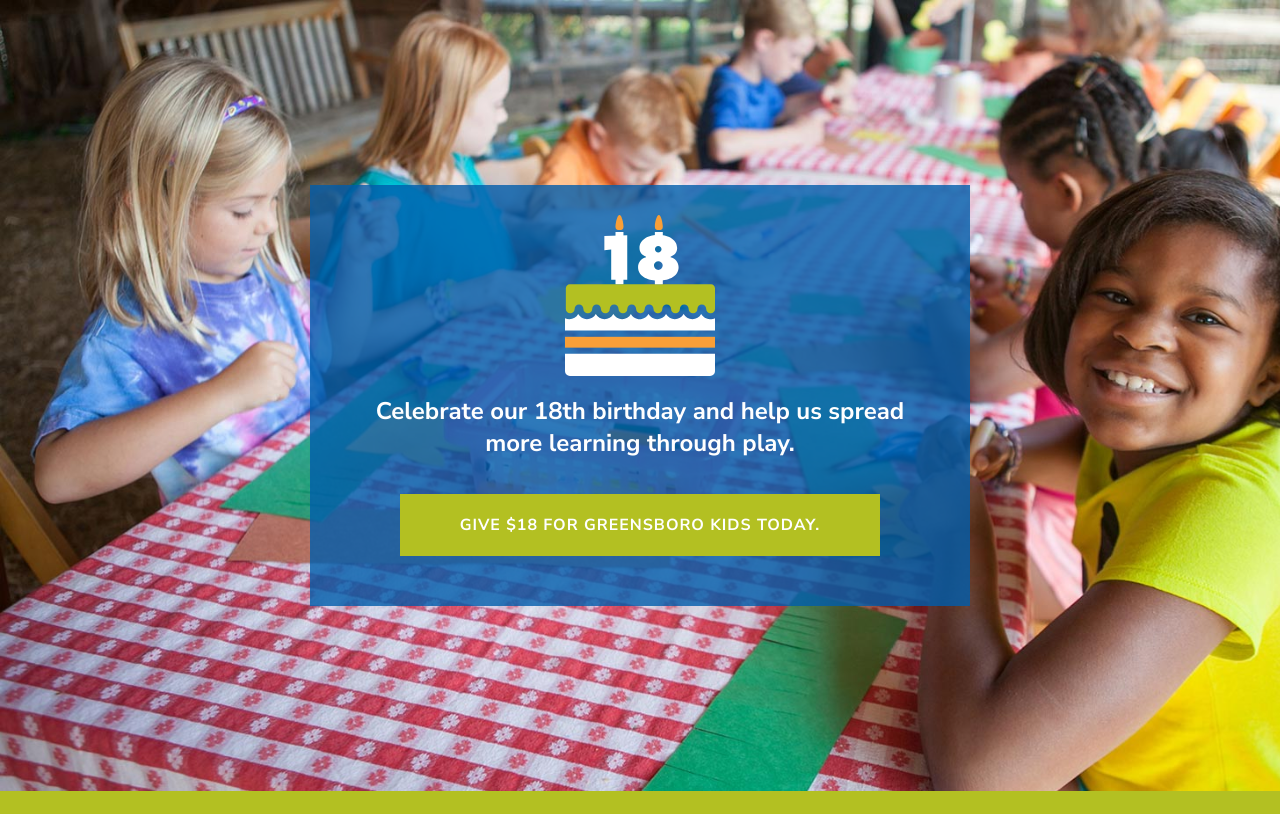
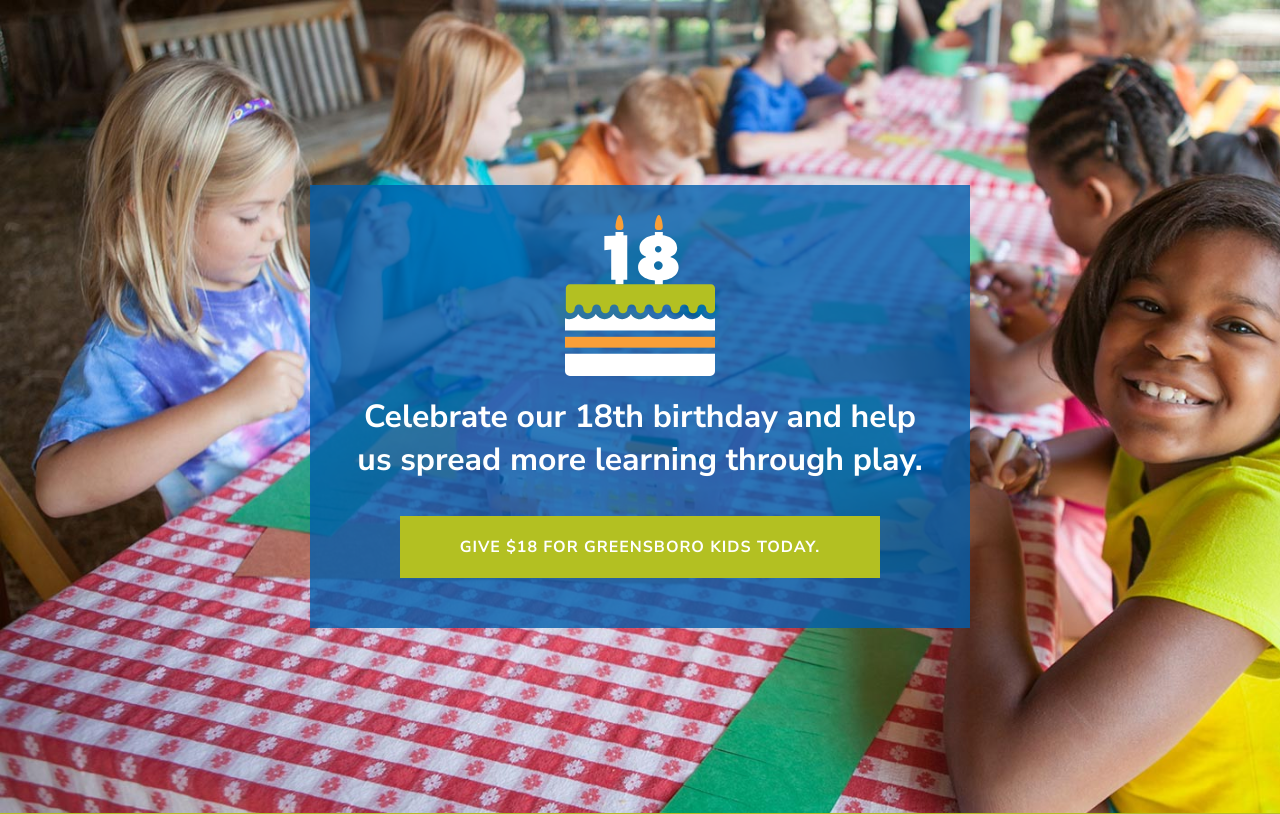
Before and after one commit to primarydesign/greensboro-cm, a PHP site: page / in a window 1280 px wide. Shown: the part 105-919 px from the top of the page. Run offline with PHP 8.4, Linux system fonts and the light colour scheme; some libraries are stand-ins or nearby versions.

Commit message:
larger intro heading

```diff
--- a/assets/css/main.css
+++ b/assets/css/main.css
@@ -870,7 +870,7 @@ body, html {
 /* line 226, ../../sass/main.scss */
 .birthday__blurb {
   padding: 15px;
-  font-size: 1.5em;
+  font-size: 2em;
   font-weight: 700;
 }
 
--- a/sass/main.scss
+++ b/sass/main.scss
@@ -225,7 +225,7 @@ body, html {
 }
 .birthday__blurb {
   padding: 15px;
-  font-size: 1.5em;
+  font-size: 2em;
   font-weight: 700;
 }
 .birthday__donate-button {
```
